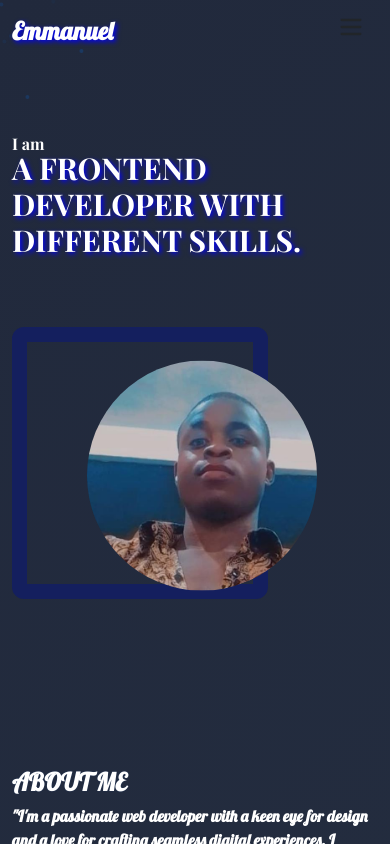
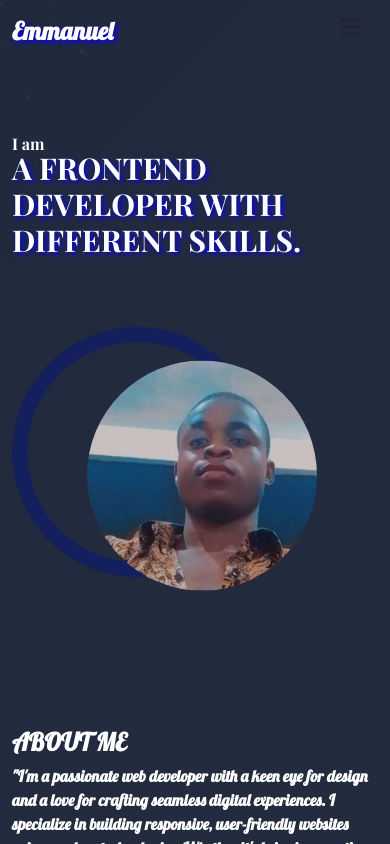
Before and after one commit to emmazy-will/Portfolio, a React (Vite) app in the folder my-portfolio/: page / in a window 390 px wide. Shown: the top 844 px of the page. Built offline with nearby package versions, Linux system fonts and the light colour scheme; a web font is replaced by a local one.

Commit message:
added-new-update-profile

```diff
--- a/my-portfolio/src/App.css
+++ b/my-portfolio/src/App.css
@@ -504,6 +504,7 @@ i {
   box-shadow: 0 10px 20px rgba(0, 0, 0, 0.1) !important;
 }
 
+
 @media (max-width: 768px) {
   .one-pro {
     width: 90%;
@@ -521,10 +522,10 @@ i {
   }
   .image-boder{
     border: 15px solid blue;
-    width: 70%;
+    width: 250px;
     margin-top: 50px;
-    height: 80%;
-    border-radius: 12px;
+    height: 250px;
+    border-radius: 50%;
     animation: borderColorChange 4s infinite;
   }
   #contact {
```
